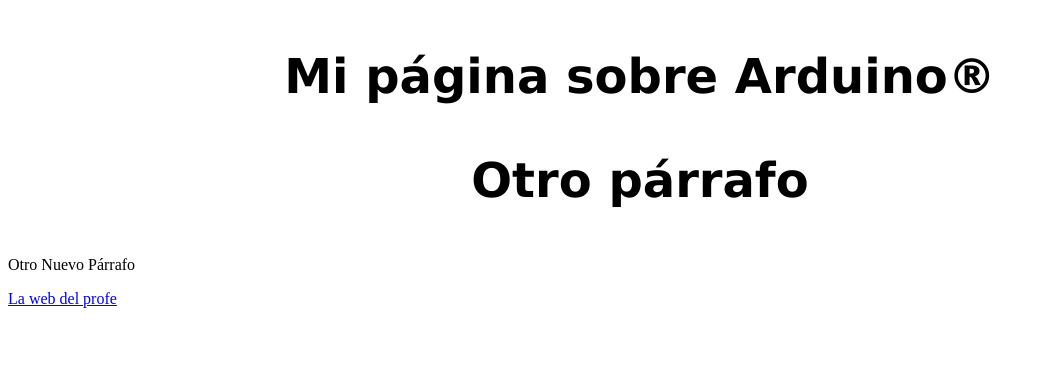
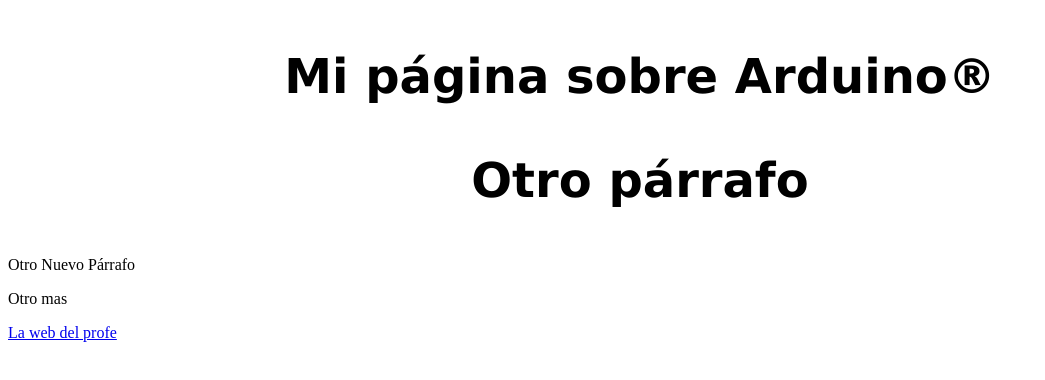
Before and after one commit to ocantone/gurises, a plain HTML site: page index.html in a window 1280 px wide. Shown: the whole page, without its empty margins (0-1045 px from the left). Drawn offline with Linux system fonts and the light colour scheme.

Commit message:
Update index.html

```diff
--- a/index.html
+++ b/index.html
@@ -19,7 +19,9 @@
 <p>
     Otro Nuevo Párrafo
 </p>
-
+    <p>
+    Otro mas
+</p>
 
 
 </center>
```
